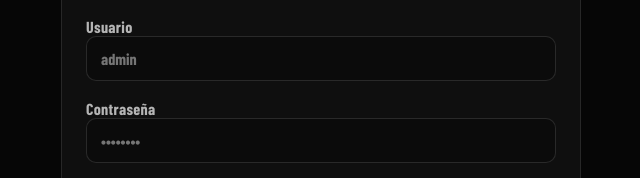
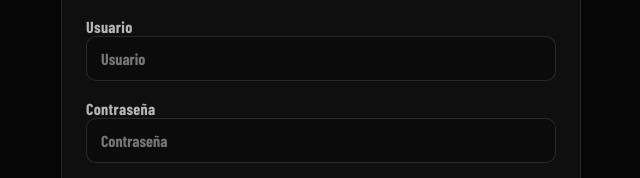
Before and after one commit to patrielinger/taz, a website: page admin/index.html in a window 1280 px wide. Shown: the part 305-483 px from the top of the page, 319-959 px from the left. Drawn offline with nearby package versions, Linux system fonts and the light colour scheme; a web font is replaced by a local one.

Commit message:
Add files via upload

```diff
--- a/admin/index.html
+++ b/admin/index.html
@@ -21,12 +21,12 @@
       <form id="loginForm" class="admin-form" autocomplete="off">
         <label>
           <span>Usuario</span>
-          <input type="text" id="username" name="username" placeholder="admin" required>
+          <input type="text" id="username" name="username" placeholder="Usuario" required>
         </label>
 
         <label>
           <span>Contraseña</span>
-          <input type="password" id="password" name="password" placeholder="••••••••" required>
+          <input type="password" id="password" name="password" placeholder="Contraseña" required>
         </label>
 
         <button type="submit" class="primary-btn">Ingresar</button>
```
